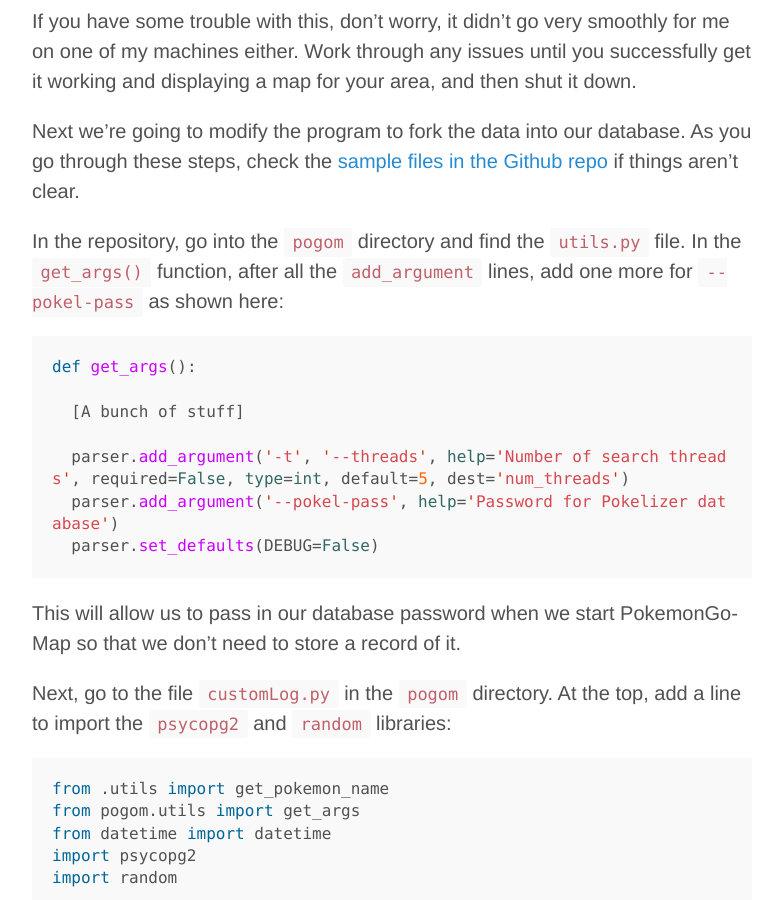
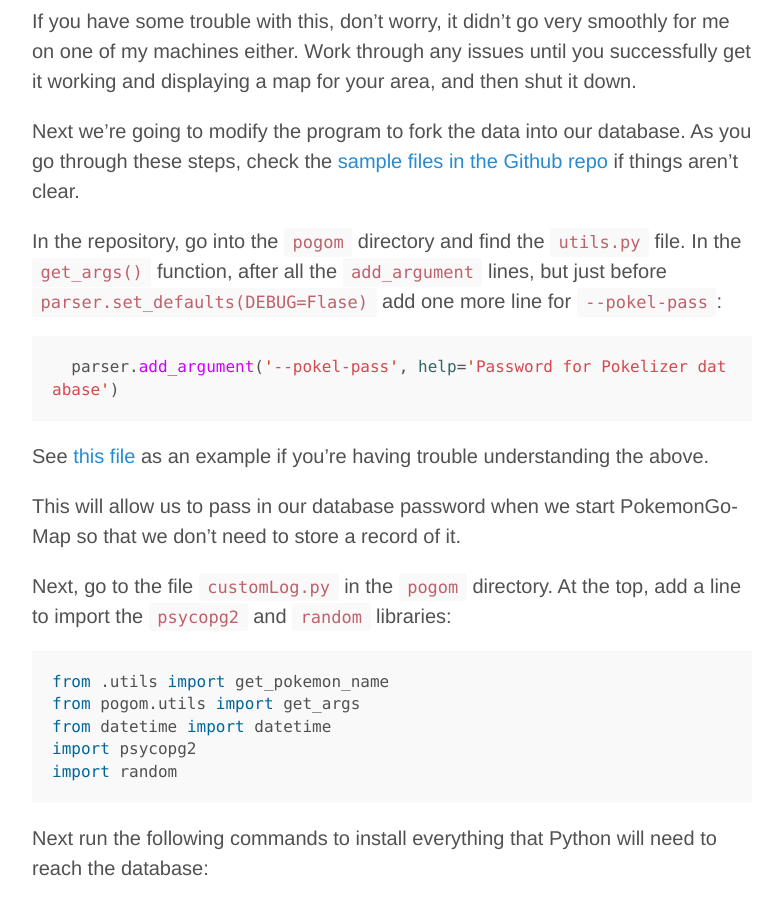
Before and after one commit to Brideau/whackdata, a Jekyll site: the page built from _posts/2016-07-26-instructions-analyzing-pokemon-go-data.md, in a window 1280 px wide and 900 px high, scrolled down 6413 px. Shown: the whole window, without its empty margins (248-1030 px from the left). Built offline with Jekyll 4.4.1, drawn with Linux system fonts in a browser that asks for light colours; Markdown is read by kramdown in place of the engine named in the settings; comment, search, counter and statistics services are not loaded.

Commit message:
Fixed code confusion

```diff
--- a/_posts/2016-07-26-instructions-analyzing-pokemon-go-data.md
+++ b/_posts/2016-07-26-instructions-analyzing-pokemon-go-data.md
@@ -129,17 +129,13 @@
 
 Next we're going to modify the program to fork the data into our database. As you go through these steps, check the [sample files in the Github repo](https://github.com/Brideau/pokelyzer) if things aren't clear.
 
-In the repository, go into the `pogom` directory and find the `utils.py` file. In the `get_args()` function, after all the `add_argument` lines, add one more for `--pokel-pass` as shown here:
+In the repository, go into the `pogom` directory and find the `utils.py` file. In the `get_args()` function, after all the `add_argument` lines, but just before `parser.set_defaults(DEBUG=Flase)` add one more line for `--pokel-pass`:
 
 {% highlight python %}
-def get_args():
+  parser.add_argument('--pokel-pass', help='Password for Pokelizer database')
+{% endhighlight %}
 
-  [A bunch of stuff]
-
-  parser.add_argument('-t', '--threads', help='Number of search threads', required=False, type=int, default=5, dest='num_threads')
-  parser.add_argument('--pokel-pass', help='Password for Pokelizer database')
-  parser.set_defaults(DEBUG=False)
-{% endhighlight %}
+See [this file](https://github.com/Brideau/pokelyzer/blob/master/sample_utils.py) as an example if you're having trouble understanding the above.
 
 This will allow us to pass in our database password when we start PokemonGo-Map so that we don't need to store a record of it.
 
```
